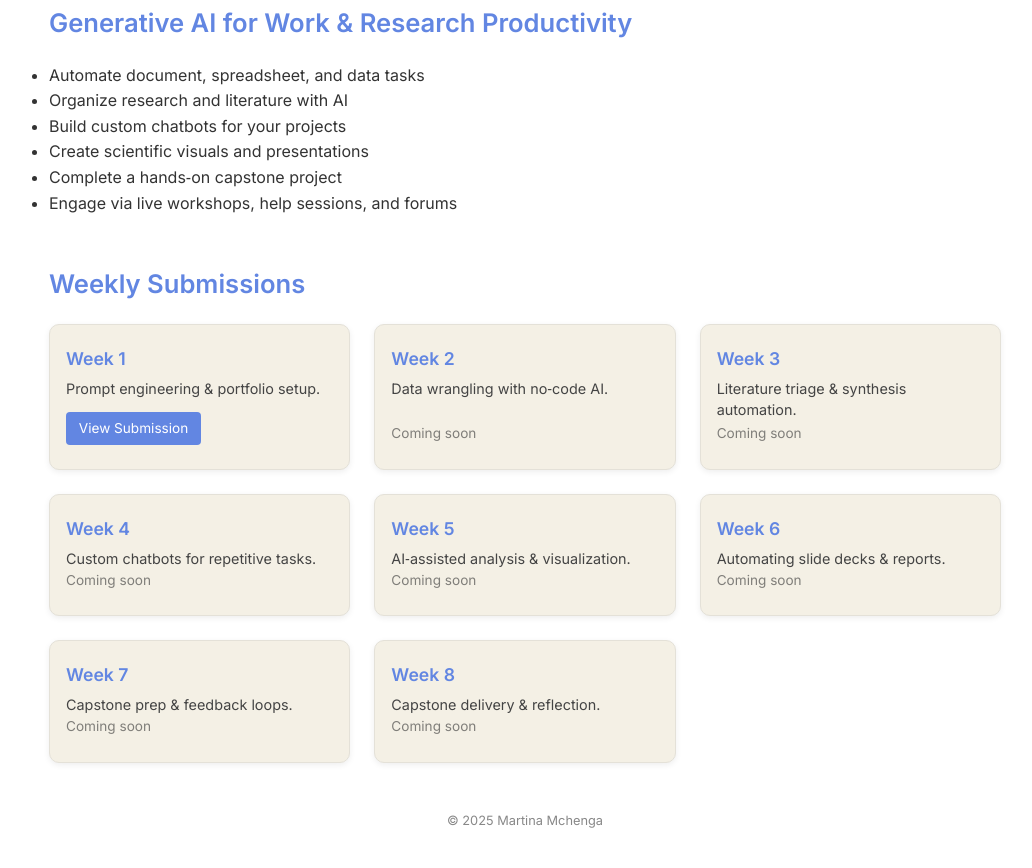
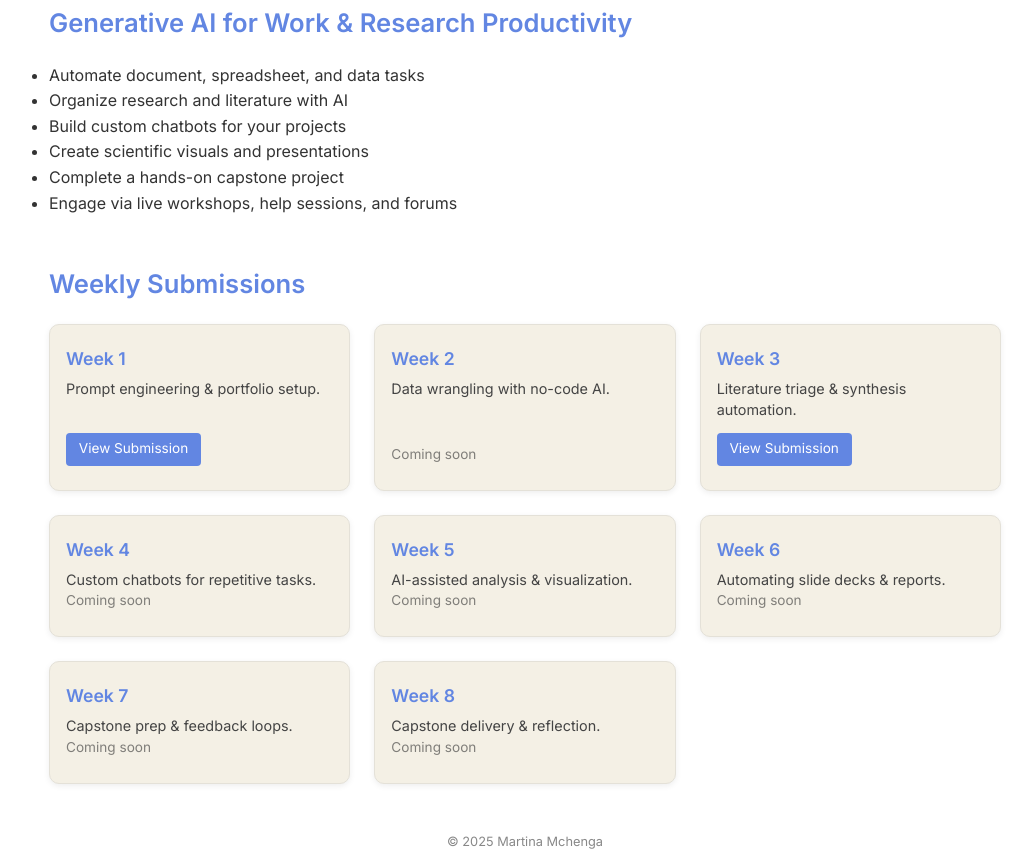
Before and after one commit to MartinaMchenga/Mchenga_portifolio, a plain HTML site: page index.html in a window 1280 px wide. Shown: the part 765-1633 px from the top of the page, without its empty margins (115-1147 px from the left). Before the commit the page ends 1612 px from the top, so only its background shows below. Drawn offline with Linux system fonts and the light colour scheme.

Commit message:
Update index.html

```diff
--- a/index.html
+++ b/index.html
@@ -70,7 +70,7 @@
     <div class="left"><img src="https://github.com/MartinaMchenga/Mchenga_portifolio/blob/main/PHOTO.jpg?raw=true" alt="Martina Mchenga"/></div>
     <div class="right">
       <h1>Hello,<br><span class="intro">My name is Martina Mchenga, a Health Economist.</span></h1>
-      <p>Passionate about leveraging evidence &amp; economic insights to advance Universal Health Coverage, gender‑responsive financing, and adolescent health in Africa.</p>
+      <p>Passionate about leveraging evidence &amp; economic insights to advance Universal Health Coverage, gender-responsive financing, and adolescent health in Africa.</p>
     </div>
   </section>
 
@@ -82,7 +82,7 @@
       <li>Organize research and literature with AI</li>
       <li>Build custom chatbots for your projects</li>
       <li>Create scientific visuals and presentations</li>
-      <li>Complete a hands‑on capstone project</li>
+      <li>Complete a hands-on capstone project</li>
       <li>Engage via live workshops, help sessions, and forums</li>
     </ul>
   </section>
@@ -91,14 +91,54 @@
   <section class="content" id="weekly-submissions">
     <h3>Weekly Submissions</h3>
     <ul class="weeks-grid">
-      <li class="week-card"><h4>Week&nbsp;1</h4><p>Prompt engineering &amp; portfolio setup.</p><a href="https://martinamchenga.github.io/Mchenga_portifolio/" target="_blank">View Submission</a></li>
-      <li class="week-card"><h4>Week&nbsp;2</h4><p>Data wrangling with no‑code AI.</p><span style="opacity:.6;font-size:.85rem;">Coming soon</span></li>
-      <li class="week-card"><h4>Week&nbsp;3</h4><p>Literature triage &amp; synthesis automation.</p><span style="opacity:.6;font-size:.85rem;">Coming soon</span></li>
-      <li class="week-card"><h4>Week&nbsp;4</h4><p>Custom chatbots for repetitive tasks.</p><span style="opacity:.6;font-size:.85rem;">Coming soon</span></li>
-      <li class="week-card"><h4>Week&nbsp;5</h4><p>AI‑assisted analysis &amp; visualization.</p><span style="opacity:.6;font-size:.85rem;">Coming soon</span></li>
-      <li class="week-card"><h4>Week&nbsp;6</h4><p>Automating slide decks &amp; reports.</p><span style="opacity:.6;font-size:.85rem;">Coming soon</span></li>
-      <li class="week-card"><h4>Week&nbsp;7</h4><p>Capstone prep &amp; feedback loops.</p><span style="opacity:.6;font-size:.85rem;">Coming soon</span></li>
-      <li class="week-card"><h4>Week&nbsp;8</h4><p>Capstone delivery &amp; reflection.</p><span style="opacity:.6;font-size:.85rem;">Coming soon</span></li>
+      <li class="week-card">
+        <h4>Week&nbsp;1</h4>
+        <p>Prompt engineering &amp; portfolio setup.</p>
+        <a href="https://martinamchenga.github.io/Mchenga_portifolio/" target="_blank">View Submission</a>
+      </li>
+
+      <li class="week-card">
+        <h4>Week&nbsp;2</h4>
+        <p>Data wrangling with no-code AI.</p>
+        <span style="opacity:.6;font-size:.85rem;">Coming soon</span>
+      </li>
+
+      <li class="week-card">
+        <h4>Week&nbsp;3</h4>
+        <p>Literature triage &amp; synthesis automation.</p>
+        <!-- NEW LINK INSERTED -->
+        <a href="https://github.com/MartinaMchenga/Mchenga_portifolio/blob/main/Mchenga_Job%20Market%20analysis%20Assignment.pdf" target="_blank">View Submission</a>
+      </li>
+
+      <li class="week-card">
+        <h4>Week&nbsp;4</h4>
+        <p>Custom chatbots for repetitive tasks.</p>
+        <span style="opacity:.6;font-size:.85rem;">Coming soon</span>
+      </li>
+
+      <li class="week-card">
+        <h4>Week&nbsp;5</h4>
+        <p>AI-assisted analysis &amp; visualization.</p>
+        <span style="opacity:.6;font-size:.85rem;">Coming soon</span>
+      </li>
+
+      <li class="week-card">
+        <h4>Week&nbsp;6</h4>
+        <p>Automating slide decks &amp; reports.</p>
+        <span style="opacity:.6;font-size:.85rem;">Coming soon</span>
+      </li>
+
+      <li class="week-card">
+        <h4>Week&nbsp;7</h4>
+        <p>Capstone prep &amp; feedback loops.</p>
+        <span style="opacity:.6;font-size:.85rem;">Coming soon</span>
+      </li>
+
+      <li class="week-card">
+        <h4>Week&nbsp;8</h4>
+        <p>Capstone delivery &amp; reflection.</p>
+        <span style="opacity:.6;font-size:.85rem;">Coming soon</span>
+      </li>
     </ul>
   </section>
 
```
